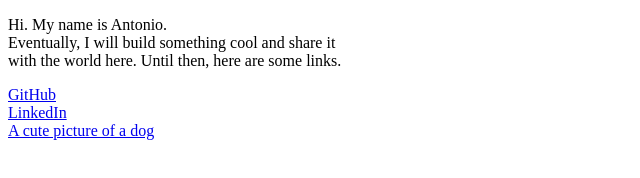
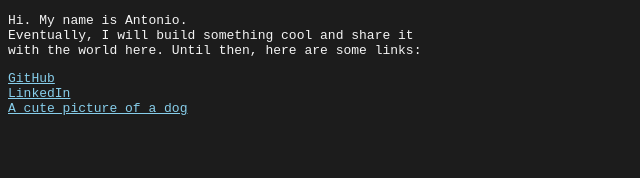
Before and after one commit to antoniovleonti/antoniovleonti.github.io, a plain HTML site: page index.html in a window 1280 px wide. Shown: the whole page, without its empty margins (0-640 px from the left). Drawn offline with Linux system fonts and the light colour scheme.

Commit message:
added simple css to stylize index.html

```diff
--- a/index.html
+++ b/index.html
@@ -1,10 +1,21 @@
 <!DOCTYPE html>
 <html>
+    <style>
+        * {
+            font-family: monospace;
+            color: whitesmoke;
+            background-color: #1c1c1c;
+
+        }
+        a {
+            color: skyblue;
+        }
+    </style>
     <body>
         <p>
             Hi. My name is Antonio.<br>
             Eventually, I will build something cool and share it<br>
-            with the world here. Until then, here are some links.<br>
+            with the world here. Until then, here are some links:<br>
         </p>
         <a href="https://github.com/antoniovleonti">GitHub</a><br>
         <a href="https://www.linkedin.com/in/avleonti/">LinkedIn</a><br>
```
